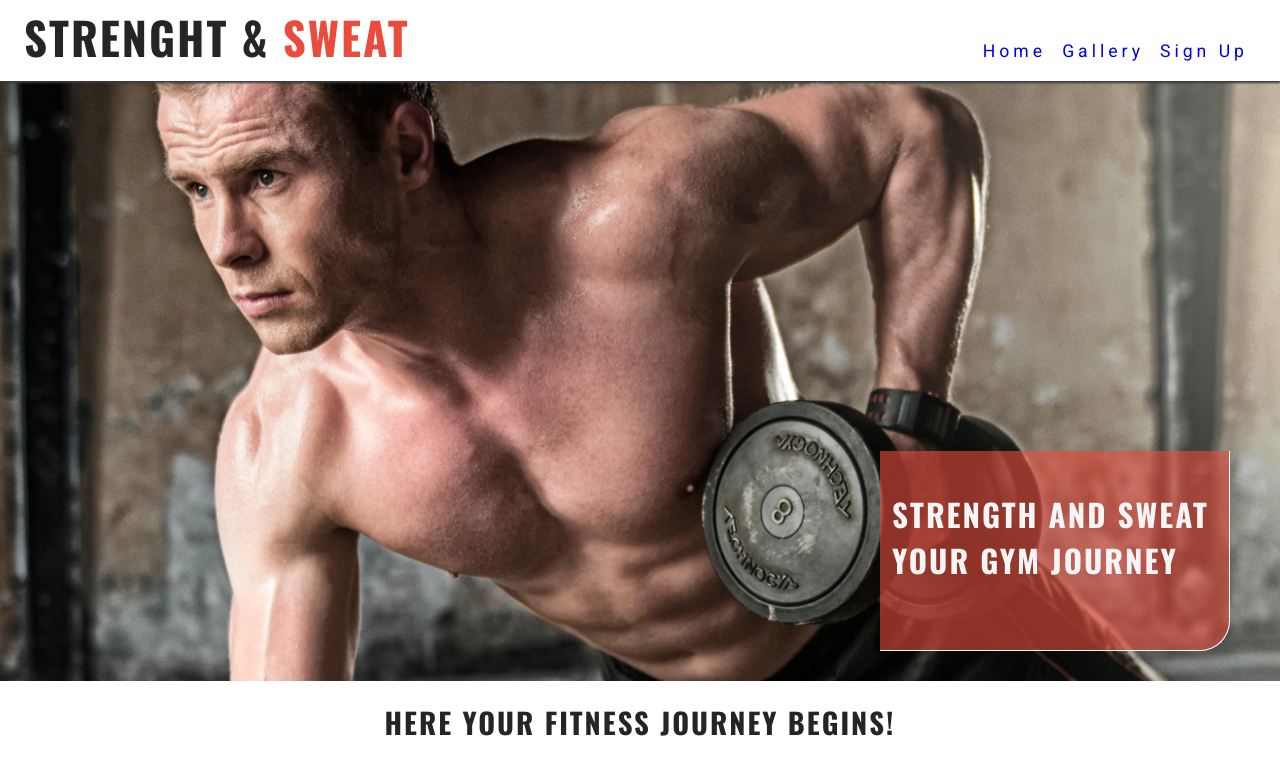
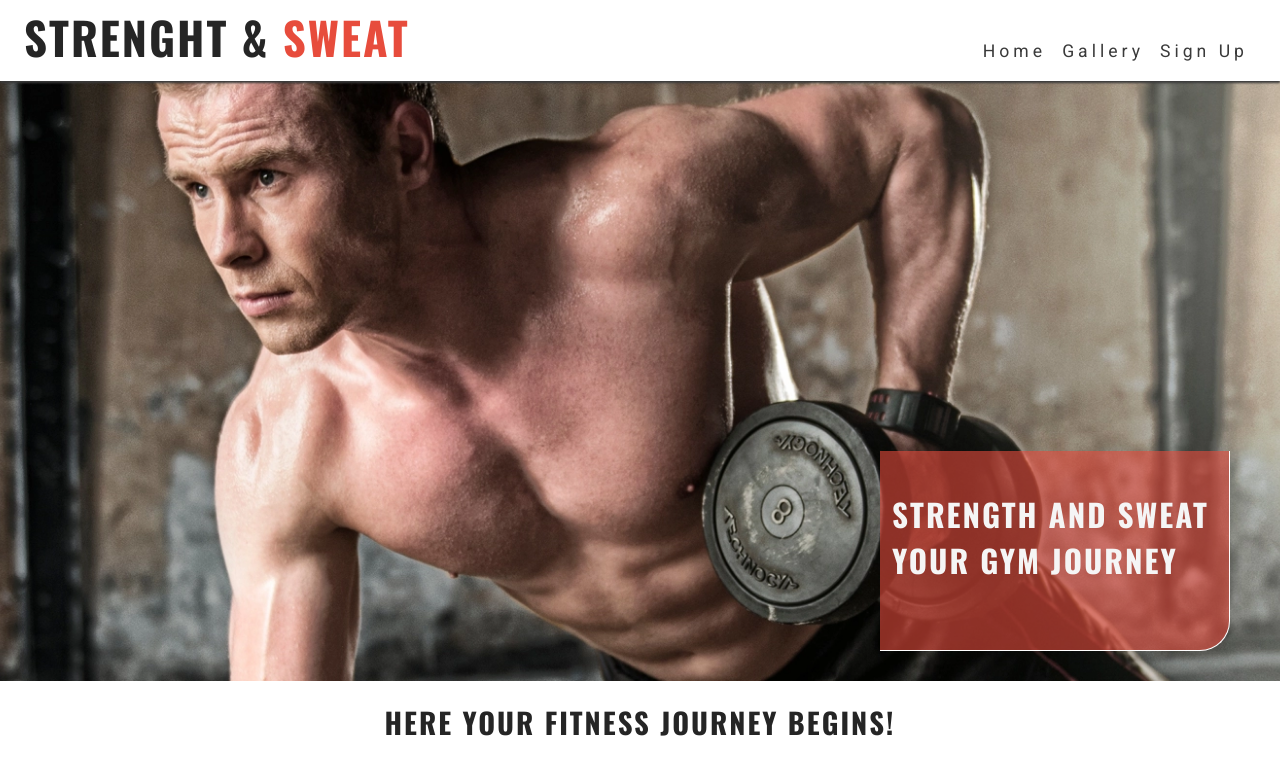
Before and after one commit to samjamalcode/strength-and-sweat, a plain HTML site: page index.html in a window 1280 px wide. Shown: the top 765 px of the page. Drawn offline with nearby package versions, Linux system fonts and the light colour scheme.

Commit message:
Fix typo, 'inherit' was spelled wrong in css stylesheet, line 85

```diff
--- a/assets/css/style.css
+++ b/assets/css/style.css
@@ -82,7 +82,7 @@ header {
 
 header a {
     text-decoration: none;
-    color: inheit;
+    color: inherit;
 }
 
 #menu {
```
